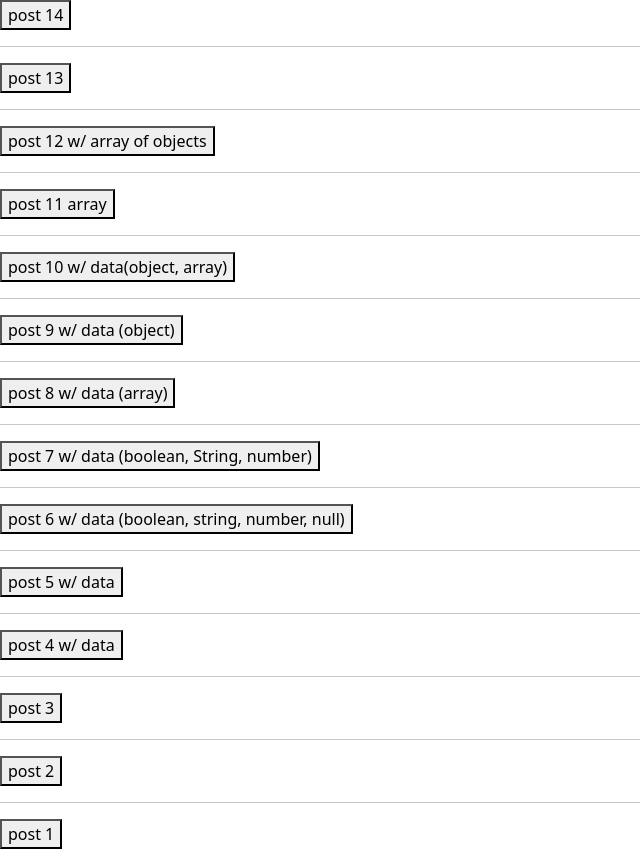
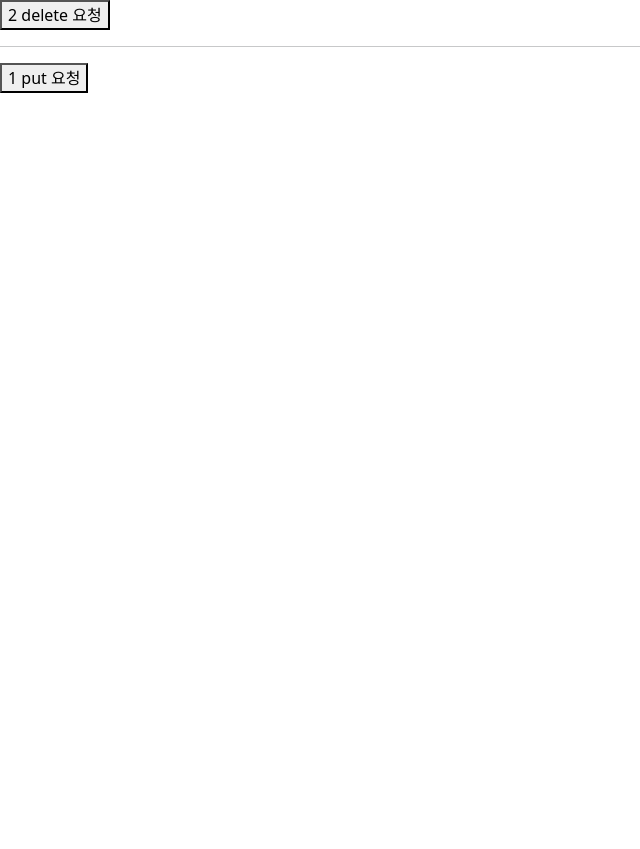
Before and after one commit to sebaek/react-20250630, a React (Vite) app: page / in a window 1280 px wide. Shown: the whole page, without its empty margins (0-640 px from the left). After the commit the page ends 800 px from the top, so only its background shows below. Built offline with nearby package versions, Linux system fonts and the light colour scheme.

Commit message:
delete, put 요청 보내기

```diff
--- /dev/null
+++ b/src/App55.jsx
@@ -0,0 +1,27 @@
+import React from "react";
+import axios from "axios";
+
+function App55(props) {
+  function handleButton1Click() {
+    axios.put("/api/main30/sub1");
+  }
+
+  function handleButton2Click() {
+    axios.delete("/api/main30/sub2");
+  }
+
+  // 연습 : 3번 클릭시 put /api/main30/sub3 요청 보내기
+  //       4번 클릭시 delete /api/main30/sub4 요청 보내기
+
+  // spring : put /api/main30/sub3 받는 request handler method
+  //          delete /api/main30/sub4 받는 request handler method
+  return (
+    <div>
+      <button onClick={handleButton2Click}>2 delete 요청</button>
+      <hr />
+      <button onClick={handleButton1Click}>1 put 요청</button>
+    </div>
+  );
+}
+
+export default App55;
--- a/src/main.jsx
+++ b/src/main.jsx
@@ -1,10 +1,10 @@
 import { StrictMode } from "react";
 import { createRoot } from "react-dom/client";
 import "bootstrap/dist/css/bootstrap.min.css";
-import App54 from "./App54.jsx";
+import App55 from "./App55.jsx";
 
 createRoot(document.getElementById("root")).render(
   <StrictMode>
-    <App54 />
+    <App55 />
   </StrictMode>,
 );
```
